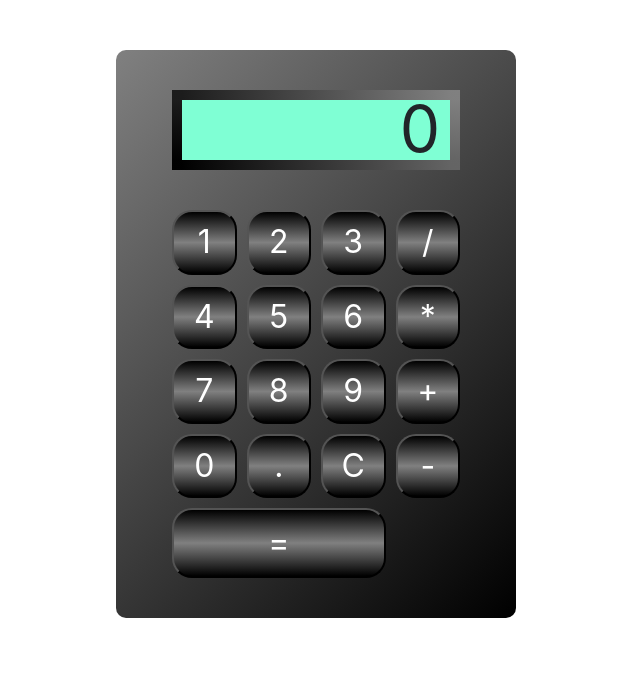
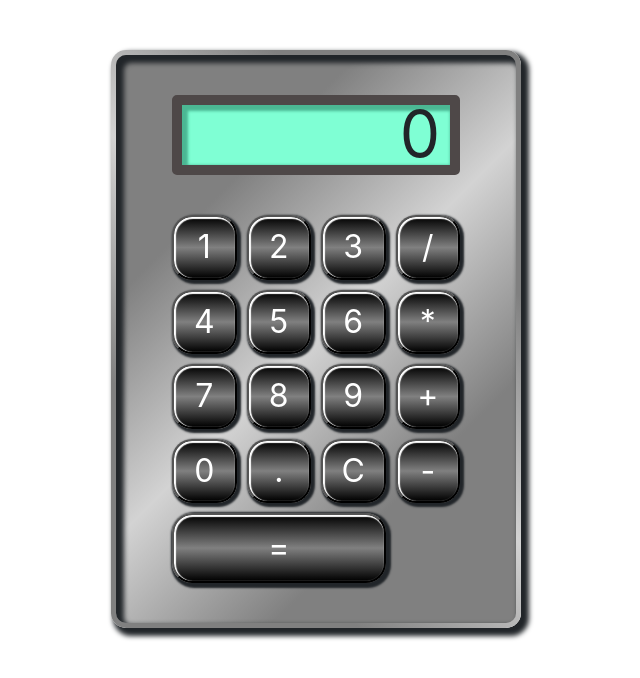
Before and after one commit to johnl6234/JSCalculator, a plain HTML site: page index.html in a window 1280 px wide. Shown: the whole page, without its empty margins (324-964 px from the left). Drawn offline with nearby package versions, Linux system fonts and the light colour scheme.

Commit message:
css changes

```diff
--- a/index.html
+++ b/index.html
@@ -9,13 +9,13 @@
     <script src="script.js"></script>
 </head>
 <body>
+    <div class="background">
         <div class="mainBody">
             <div class="screen">
                 <div class="small-screen-text" id="small-screen-text"></div>
                 <div class="screen-text" id="screen-text">0</div>
             </div>
             <div class="button-grid">
-
                 <div class="button-container">
                     <button type="button" class="number-button">1</button>
                 </div>
@@ -69,5 +69,6 @@
                 </div>
             </div>
         </div>
+    </div>
 </body>
 </html>
--- a/styles.css
+++ b/styles.css
@@ -4,13 +4,23 @@ body {
     align-items: center;
 }
 
+.background {
+    border-radius: 15px;
+    padding: 5px;
+    margin: auto;
+    width: 410px;
+    height: auto;
+    background-image: linear-gradient(45deg, grey, grey, lightgrey, grey, grey);
+    box-shadow: 5px 5px 5px 3px ;
+}
 .mainBody {
     border-radius: 10px;
     padding: 40px 20px 40px 20px;
     margin: auto;
     width: 400px;
     height: auto;
-    background-image: linear-gradient(-45deg, black, grey);
+    background-image: linear-gradient(-45deg, grey, grey, lightgrey, grey, grey);
+    box-shadow: 5px 5px 5px 3px inset;
 }
 
 .screen {
@@ -18,8 +28,7 @@ body {
     display: flex;
     align-items: center;
     border: 10px solid;
-    border-image-source: linear-gradient(45deg, black, grey);
-    border-image-slice: 1;
+    border-color: rgb(78, 72, 72);
     border-radius: 5px;
     width: 80%;
     margin: auto;
@@ -27,6 +36,8 @@ body {
     background-color: aquamarine;
     height: 80px;
     position: relative;
+    box-shadow: rgb(75, 183, 147) 3px 3px 3px 3px inset;
+
 }
 
 .small-screen-text {
@@ -72,6 +83,7 @@ body {
     width: 100%;
     padding-top: 100%;
     position: relative;
+    box-shadow: 2px 2px 2px 2px;
 }
 .button-container-equals {
     border-radius: 20px;
@@ -80,6 +92,7 @@ body {
     position: relative;
     grid-column-start: 1;
     grid-column-end: 4;
+    box-shadow: 2px 2px 2px 3px;
 }
 
 .number-button {
@@ -93,6 +106,7 @@ body {
     height: 100%;
     top: 0;
     left: 0;
+    box-shadow: 1px 1px 1px 1px inset;
 }
 
 button:active {
```
Lines whose indentation alone changed are shown as unchanged.
